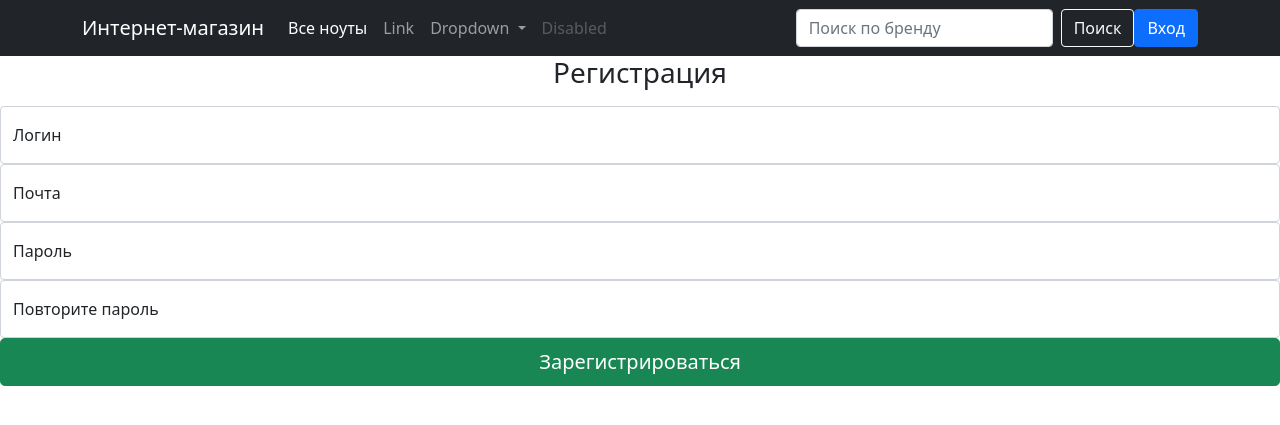
After one commit to kurrbanov/inno_django, a Django app: page /registration/ in a window 1280 px wide. The commit adds this page. Shown: the top 425 px of the page. Run offline with Django 3.2, Linux system fonts and the light colour scheme.

Commit message:
added registration form

```diff
--- /dev/null
+++ b/server/application/form.py
@@ -0,0 +1,8 @@
+from django.contrib.auth.forms import UserCreationForm
+from django.contrib.auth.models import User
+
+
+class RegistrationUser(UserCreationForm):
+    class Meta:
+        model = User
+        fields = ['username', 'email', 'password1', 'password2']
--- a/server/application/views.py
+++ b/server/application/views.py
@@ -1,6 +1,7 @@
 from django.shortcuts import render
 
 from application.models import Laptop
+from application.form import RegistrationUser
 
 
 def main_page(request):
@@ -30,3 +31,18 @@ def search_by_brand(request):
         return render(request, "search_results.html", context)
 
     return render(request, "search_results.html")
+
+
+def registration(request):
+    form = RegistrationUser()
+
+    if request.method == "POST":
+        form = RegistrationUser(request.POST)
+        if form.is_valid():
+            form.save()
+        else:
+            print("ERRORR!!!!")
+            print(form.errors.as_data())
+            return render(request, "registration.html", {"error": True})
+
+    return render(request, "registration.html", {"form": form, "error": False})
--- a/server/server/urls.py
+++ b/server/server/urls.py
@@ -19,11 +19,12 @@ from django.urls import path
 from django.conf import settings
 from django.conf.urls.static import static
 
-from application.views import main_page, list_laptops, search_by_brand
+from application.views import main_page, list_laptops, search_by_brand, registration
 
 urlpatterns = [
     path('admin/', admin.site.urls),
     path('', main_page, name=''),
     path('laptops/', list_laptops, name='laptops'),
-    path('search/', search_by_brand, name='search')
+    path('search/', search_by_brand, name='search'),
+    path('registration/', registration, name='registration')
 ] + static(settings.STATIC_URL, document_root=settings.STATIC_ROOT)
--- a/server/templates/base_index.html
+++ b/server/templates/base_index.html
@@ -48,8 +48,9 @@
             <form method="POST" class="d-flex" action="{% url 'search' %}">
                 {% csrf_token %}
                 <input class="form-control me-2" type="search" placeholder="Поиск по бренду" aria-label="Search" name="brand">
-                <button class="btn btn-outline-success" type="submit">Поиск</button>
+                <button class="btn btn-outline-light" type="submit">Поиск</button>
             </form>
+            <a class="btn btn-primary" type="button" href="{% url 'registration' %}">Вход</a>
         </div>
     </div>
 </nav>
--- /dev/null
+++ b/server/templates/registration.html
@@ -0,0 +1,28 @@
+{% extends 'base_index.html' %}
+{% load static %}
+
+{% block content %}
+    <main class="signin text-center">
+        <form method="POST" class="signin">
+            {% csrf_token %}
+            <h1 class="h3 mb-3 fw-normal">Регистрация</h1>
+            <div class="form-floating">
+                <input type="text" class="form-control" id="username" name="username" placeholder="Логин">
+                <label for="username">Логин</label>
+            </div>
+            <div class="form-floating">
+                <input type="email" class="form-control" id="email" name="email" placeholder="Почта">
+                <label for="email">Почта</label>
+            </div>
+            <div class="form-floating">
+                <input type="password" class="form-control" id="password1" name="password1" placeholder="Пароль">
+                <label for="password1">Пароль</label>
+            </div>
+            <div class="form-floating">
+                <input type="password" class="form-control" id="password2" name="password2" placeholder="Пароль">
+                <label for="password2">Повторите пароль</label>
+            </div>
+            <button class="w-100 btn btn-lg btn-success" type="submit">Зарегистрироваться</button>
+        </form>
+    </main>
+{% endblock content %}
```
